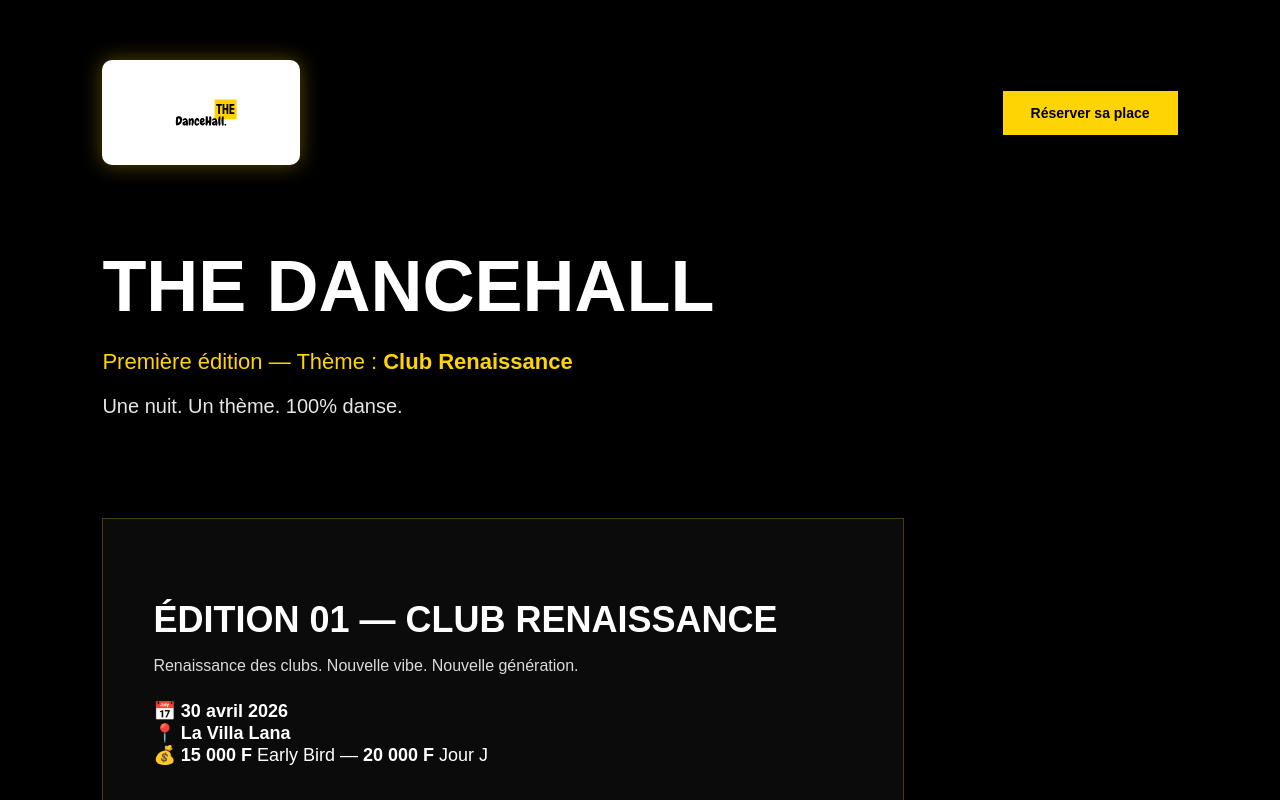
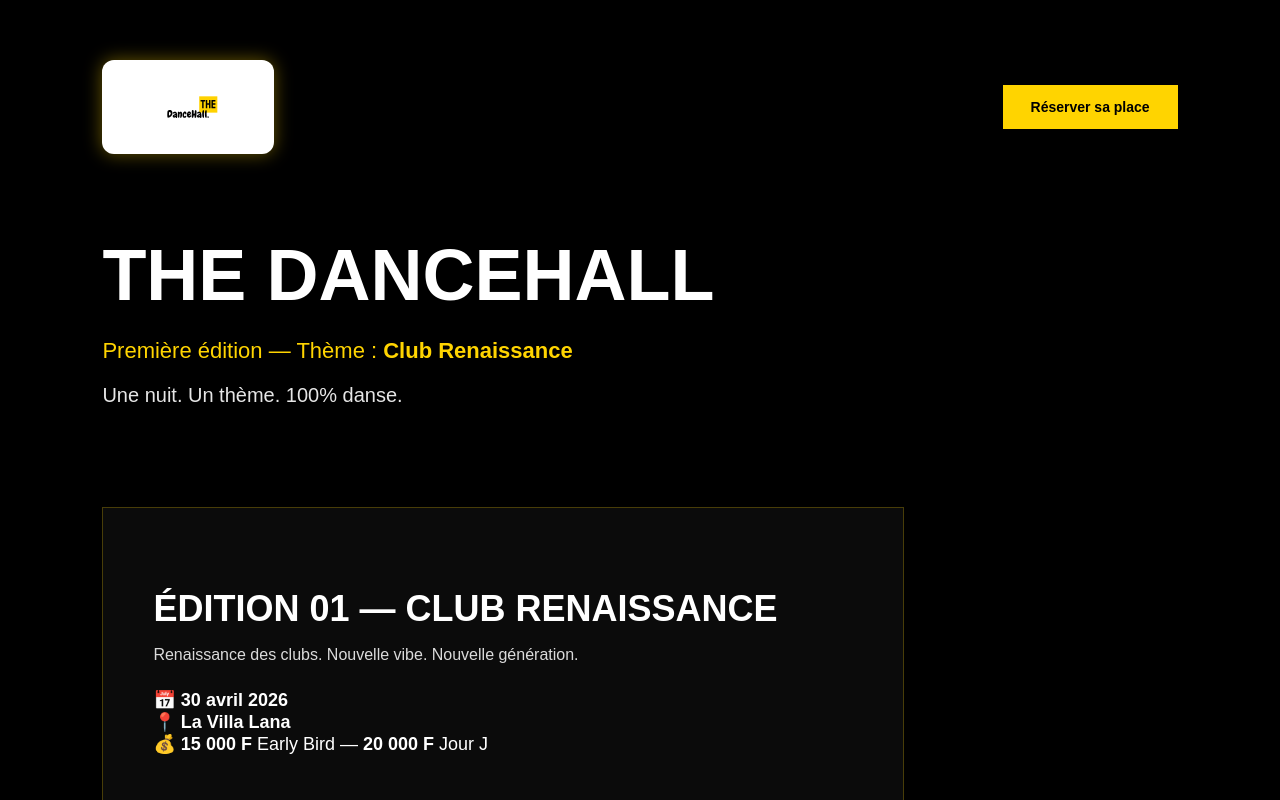
Before and after one commit to setiankone2000/thedancehall-site, a Next.js app: page / in a window 1280 px wide. Shown: the top 800 px of the page. Built offline with nearby package versions, Linux system fonts and the light colour scheme.

Commit message:
Adjust image dimensions and styling in page.jsx

```diff
--- a/app/page.jsx
+++ b/app/page.jsx
@@ -23,13 +23,14 @@ export default function Home() {
 <Image
   src="/logo.svg"
   alt="The Dancehall Logo"
-  width={170}
-  height={85}
+  width={140}
+  height={70}
+  priority
   style={{
     background: "white",
-    padding: "10px 14px",
-    borderRadius: "10px",
-    boxShadow: "0 0 20px rgba(255,212,0,0.35)",
+    padding: "12px 16px",
+    borderRadius: "12px",
+    boxShadow: "0 0 18px rgba(255,212,0,0.4)"
   }}
 />
 
```
